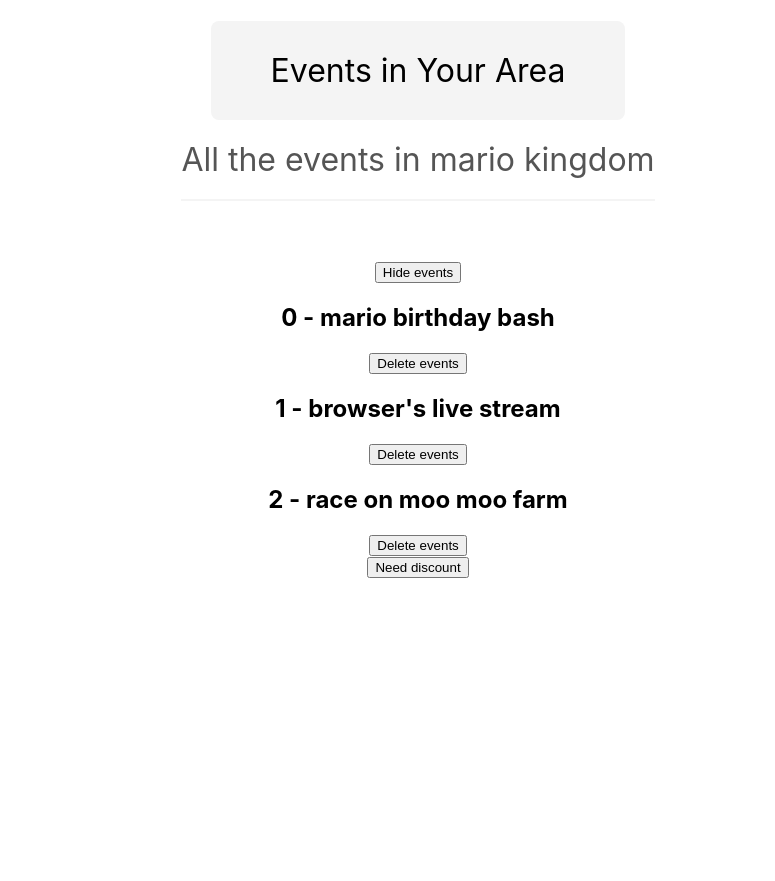
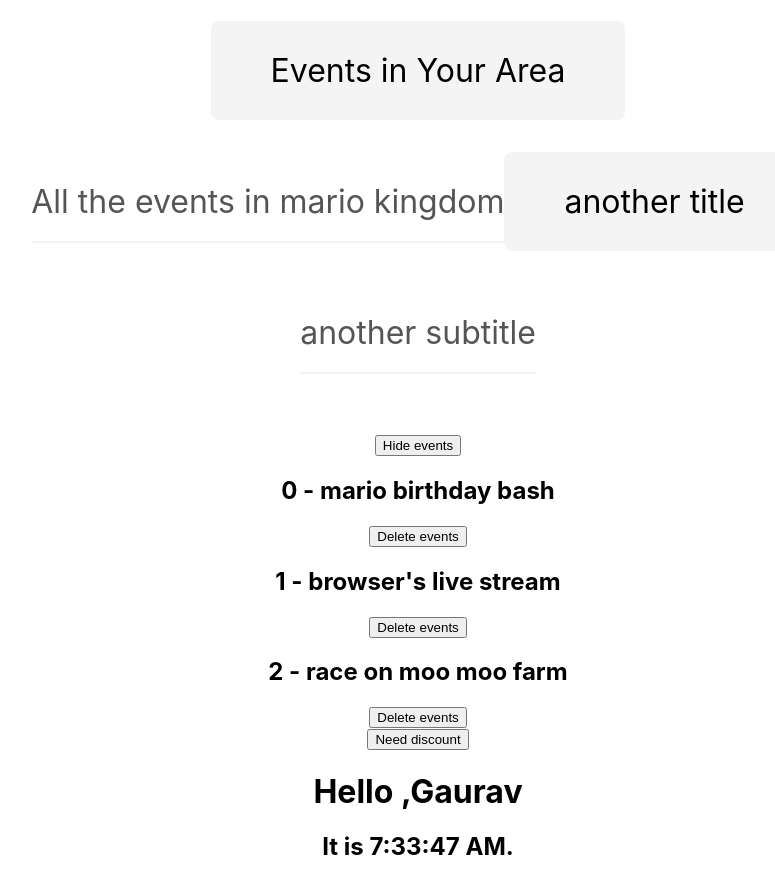
Before and after one commit to gauravdotiyal/React_1, a React (Create React App) app: page / in a window 1280 px wide. Shown: the whole page, without its empty margins (222-997 px from the left). Before the commit the page ends 800 px from the top, so only its background shows below. Built offline with nearby package versions, Linux system fonts and the light colour scheme.

Commit message:
clock_func added

```diff
--- a/src/App.js
+++ b/src/App.js
@@ -2,7 +2,8 @@ import './App.css';
 import { useState} from 'react';
 import Title from  './components/title'
 import Modal from  './components/Modal'
-
+import EventList from './components/EventList'
+import Clock_func from './components/clock_func';
 
 function App() {
     const [showModal,setModals]=useState(false)
@@ -26,16 +27,31 @@ function App() {
   }
 
 
+  //my answer
+  // const handleclick =(className)=>{
+  //    setEvents((prevEvents)=>{
+  //     return prevEvents.filter((event)=>{
+  //     return className!==event.className;
+  //     })
+  //    })
+  //    console.log(id);
+  // }
+
+
+
+
   const handleClose=()=>{
      setModals(false);
   }
+
+  const name1="Gaurav"
 
   const abc="All the events in mario kingdom"
   return (
     <div className='App'>
       <Title title="Events in Your Area" subtitle={abc}/>
 
-      {/* <Title title ="another title" subtitle="another subtitle" />  */}
+      <Title title ="another title" subtitle="another subtitle" />
       {showEvents && (<div>
       <button onClick={()=>setshowevents(false)}>Hide events</button>
       </div>)}
@@ -44,12 +60,9 @@ function App() {
       <button onClick={()=>setshowevents(true)}>Show events</button>
       </div>)}
 
-      {showEvents && events.map((event,index)=> (
-         <div key={event.id}>
-         <h2>{index} - {event.title}</h2>
-         <button onClick={()=> handleclick(event.id)}>Delete events</button>
-       </div>
-      ))}
+      {showEvents && <EventList events ={events} handleclick={handleclick} /> }
+
+
        <div>
         <button onClick={()=>setModals(true)}>Need discount</button>
        </div>
@@ -62,6 +75,8 @@ function App() {
           <h2>Terms and Coditions</h2>
           <p>LThere are many variations of passages of Lorem Ipsum available, but the majority have suffered alteration in some form, by injected humour, or randomised words which don't look even slightly believable</p>
       </Modal>}
+
+       <Clock_func name = {name1}/>
     </div>
   );
 }
--- /dev/null
+++ b/src/components/EventList.js
@@ -0,0 +1,13 @@
+
+export default function EventList({events,handleclick}) {
+  return (
+    <div>
+        { events.map((event,index)=> (
+         <div key={event.id}>
+         <h2>{index} - {event.title}</h2>
+         <button onClick={()=> handleclick(event.id)}>Delete events</button>
+       </div>
+      ))}
+    </div>
+  )
+}
--- a/src/components/Modal.js
+++ b/src/components/Modal.js
@@ -1,13 +1,11 @@
 //shortcut rfc or __rfc for default values in react
+import ReactDOM from 'react-dom'
 import './Modal.css'
   export default function Modal({children,handleClose}) {
-  return (
-    <div className="modal-backdrop">
+  return ReactDOM.createPortal((<div className="modal-backdrop">
         <div className="modal">
              {children}
              <button onClick={handleClose}>Close</button>
-
         </div>
-    </div>
-  )
+    </div>),document.body)
 }
--- /dev/null
+++ b/src/components/clock_func.js
@@ -0,0 +1,11 @@
+import {useState} from "react"
+
+export default function Clock_func({name}) {
+  const [date,setDate]=useState(new Date())
+  return (
+    <div>
+        <h1>Hello ,{name}</h1>
+        <h2>It is {date.toLocaleTimeString()}.</h2>
+    </div>
+  )
+}
```
